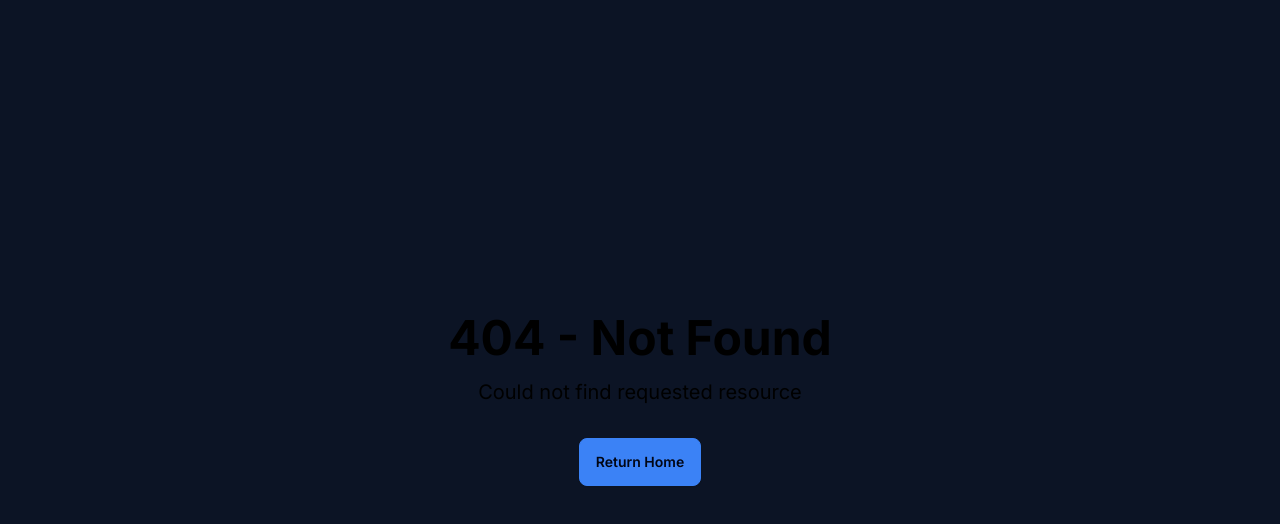
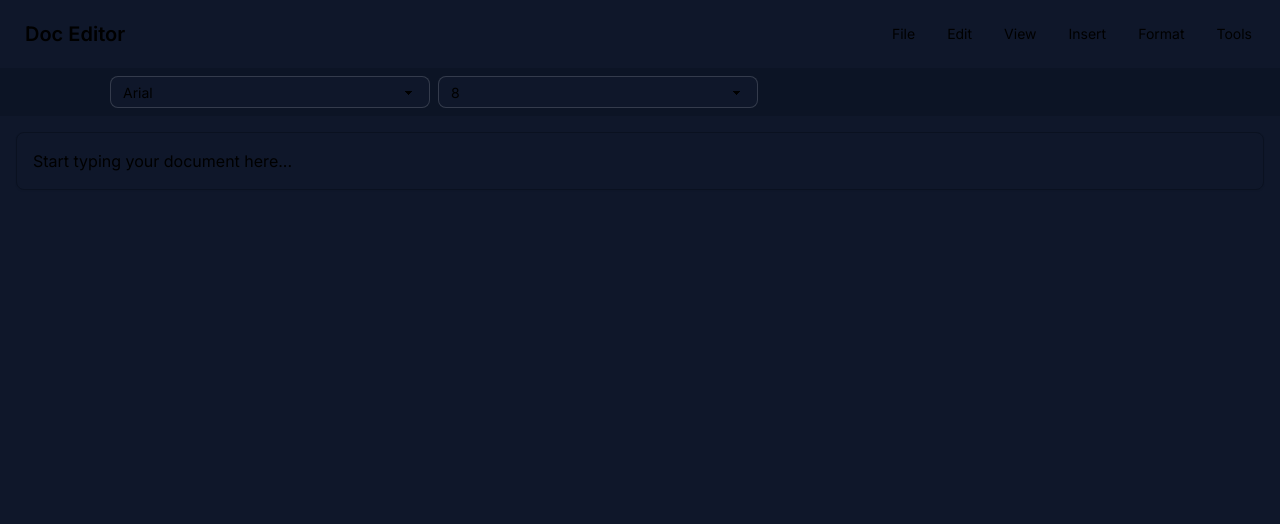
Before and after one commit to CrazeXD/SciBind, a Next.js app in the folder frontend/scibind/: page /binder/1 in a window 1280 px wide. Before the commit this address had no page. Shown: the top 524 px of the page. Built offline with nearby package versions, Linux system fonts and the light colour scheme.

Commit message:
Added main page and editor component

```diff
--- /dev/null
+++ b/frontend/scibind/src/app/binder/[slug]/page.tsx
@@ -0,0 +1,20 @@
+"use client";
+
+import Head from "next/head";
+import Header from "@/components/header";
+import Toolbar from "@/components/toolbar";
+import Editor from "@/components/editor";
+
+export default function Home() {
+  return (
+    <div className="min-h-screen flex flex-col">
+      <Head>
+        <title>SciBind Editor</title>
+        <link rel="icon" href="/favicon.ico" />
+      </Head>
+      <Header />
+      <Toolbar />
+      <Editor />
+    </div>
+  );
+}
--- /dev/null
+++ b/frontend/scibind/src/components/editor.tsx
@@ -0,0 +1,16 @@
+// components/Editor.tsx
+import React from "react";
+
+export default function Editor() {
+  return (
+    <div className="flex-grow bg-base-100 p-4">
+      <div
+        className="w-full h-full p-4 border border-base-300 rounded-lg shadow-sm"
+        contentEditable={true}
+        suppressContentEditableWarning={true}
+      >
+        Start typing your document here...
+      </div>
+    </div>
+  );
+}
```
